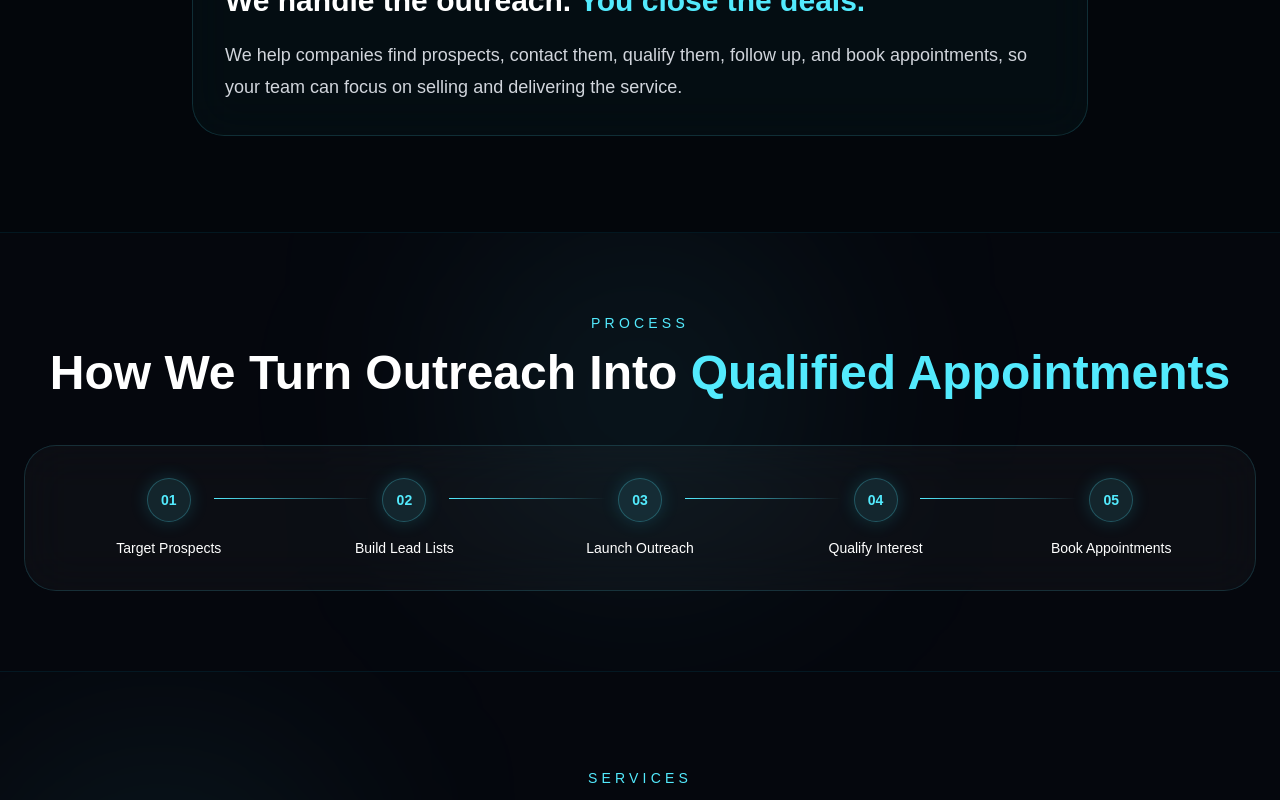
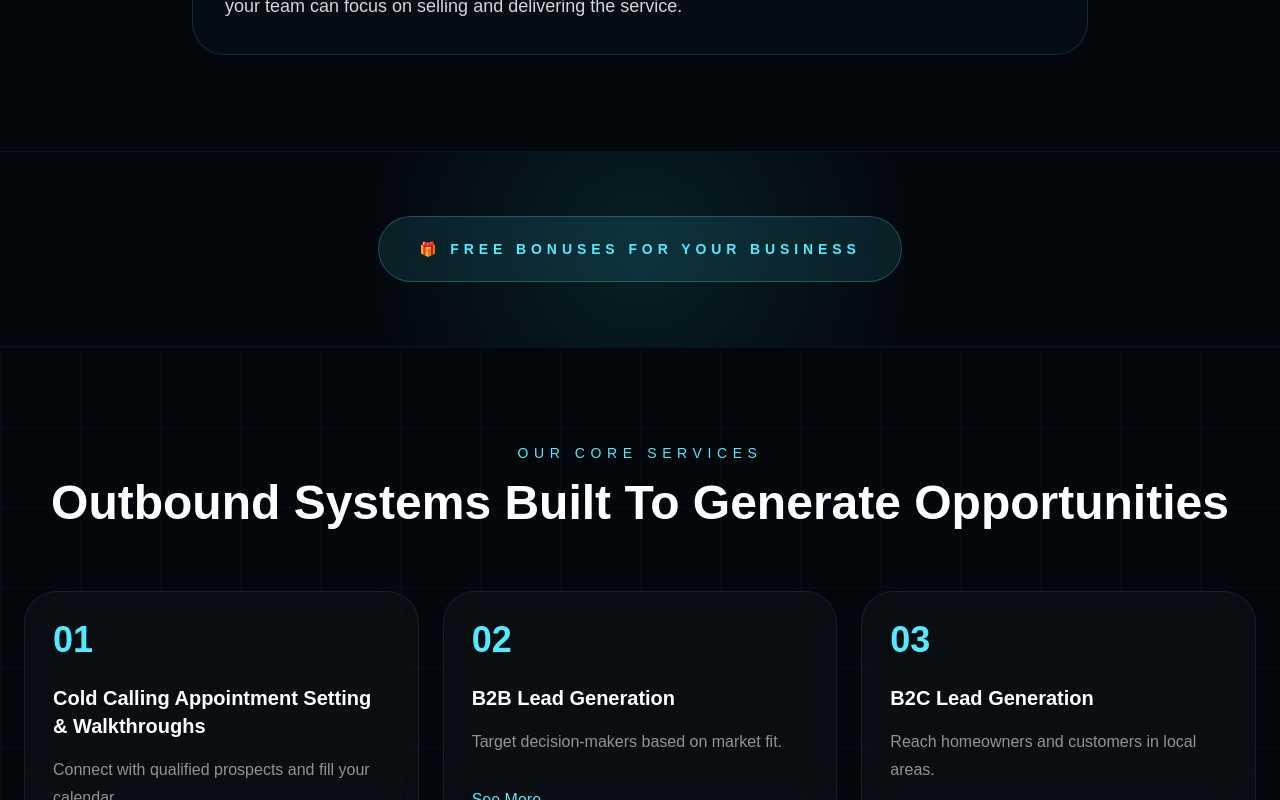
Before and after one commit to zaddyisrar/leadsrift, a Next.js app: page / in a window 1280 px wide. Shown: the part 2000-2800 px from the top of the page. Built offline with nearby package versions, Linux system fonts and the light colour scheme.

Commit message:
homepage redesign and bonus popup update

```diff
--- a/src/app/bonuses/page.js
+++ /dev/null
@@ -1,100 +0,0 @@
-import Navbar from "@/components/Navbar";
-import Footer from "@/components/Footer";
-
-const bonuses = [
-{
-number:"01",
-title:"Free Market Targeting Audit",
-desc:"We identify your best industries, locations, decision-makers, and service areas before launching outreach.",
-},
-
-{
-number:"02",
-title:"Custom Call Script & Objection Handling",
-desc:"We create scripts for your industry including responses for common objections.",
-},
-
-{
-number:"03",
-title:"Email & LinkedIn Outreach Sequences",
-desc:"We write professional outreach messages designed to start real conversations.",
-},
-
-{
-number:"04",
-title:"CRM & Lead Tracking Setup",
-desc:"We help track every lead, conversation, appointment and follow-up.",
-},
-
-{
-number:"05",
-title:"Weekly Performance Report",
-desc:"Clear reporting on calls, leads contacted, interested prospects and booked meetings.",
-},
-
-{
-number:"06",
-title:"Appointment Quality Filter",
-desc:"We qualify prospects based on location, service need, decision-maker status and buying intent.",
-},
-];
-
-export default function BonusesPage() {
-return (
-<main className="min-h-screen bg-[#05070d] text-white">
-
-<Navbar/>
-
-<section className="px-6 pt-40 pb-24">
-
-<div className="mx-auto max-w-5xl text-center">
-
-<p className="text-sm font-semibold tracking-[0.4em] text-cyan-300">
-BONUSES INCLUDED
-</p>
-
-<h1 className="mt-6 text-5xl font-semibold">
-Everything Included With Your Outreach System
-</h1>
-
-<p className="mx-auto mt-6 max-w-3xl leading-8 text-gray-400">
-No hidden fees. No surprise add-ons.
-Everything below comes included.
-</p>
-
-</div>
-
-<div className="mx-auto mt-20 grid max-w-6xl gap-6 md:grid-cols-2">
-
-{bonuses.map((item)=>(
-
-<div
-key={item.title}
-className="rounded-[2rem] border border-cyan-300/10 bg-white/[0.03] p-8 hover:border-cyan-300/30"
->
-
-<p className="text-cyan-300 text-sm">
-{item.number}
-</p>
-
-<h2 className="mt-4 text-2xl font-semibold">
-{item.title}
-</h2>
-
-<p className="mt-5 leading-8 text-gray-400">
-{item.desc}
-</p>
-
-</div>
-
-))}
-
-</div>
-
-</section>
-
-<Footer/>
-
-</main>
-);
-}
--- a/src/app/page.js
+++ b/src/app/page.js
@@ -1,3 +1,4 @@
+import BonusStack from "@/components/BonusStack";
 import Navbar from "@/components/Navbar";
 import Hero from "@/components/Hero";
 import ProofBar from "@/components/ProofBar";
@@ -17,7 +18,7 @@ export default function Home() {
       <Hero />
       <ProofBar />
       <Problem />
-      <Process />
+      <BonusStack />
       <Services />
       <Industries />
       <Packages />
--- a/src/app/process/page.js
+++ b/src/app/process/page.js
@@ -5,7 +5,7 @@ import Footer from "@/components/Footer";
 const steps = [
   {
     number: "01",
-    title: "Strategy Call",
+    title: "Strategy Mapping",
     label: "System initialized",
     log: "We map your offer, target market, current pipeline, sales capacity, and growth objectives before touching outreach.",
     details: [
--- a/src/app/services/page.js
+++ b/src/app/services/page.js
@@ -5,14 +5,14 @@ import Footer from "@/components/Footer";
 const services = [
   {
     number: "01",
-    title: "Cold Calling Appointment Setting",
+    title: "Cold Calling Appointment Setting & Walkthroughs",
     description:
-      "Our trained callers contact your target prospects, qualify interest, handle objections, and schedule appointments directly into your calendar.",
+      "Our outbound specialists connect with qualified prospects, handle objections, and book high-quality appointments directly into your calendar.",
     points: [
-      "Prospect calling",
-      "Qualification",
-      "Objection handling",
-      "Appointment booking",
+      "Targeted prospect outreach",
+      "Lead qualification & intent verification",
+      "Objection handling & conversation management",
+      "Qualified appointment booking"
     ],
   },
   {
@@ -73,18 +73,6 @@ const services = [
       "Lead tracking",
       "Follow-up management",
       "Pipeline organization",
-    ],
-  },
-  {
-    number: "07",
-    title: "Walkthrough and Site Visit Booking",
-    description:
-      "Perfect for commercial cleaning, roofing, solar, real estate, SaaS, and field service companies that need online or in-person appointments or walkthroughs.",
-    points: [
-      "Site visits",
-      "Walkthrough booking",
-      "Online appointments",
-      "Field services",
     ],
   },
 ];
@@ -154,7 +142,7 @@ export default function ServicesPage() {
             </p>
 
             <h2 className="mt-4 text-3xl font-semibold leading-tight md:text-5xl">
-              Not just outreach. A complete appointment pipeline.
+              More than outreach. A complete appointment generation system.
             </h2>
           </div>
 
--- a/src/components/BonusStack.jsx
+++ b/src/components/BonusStack.jsx
@@ -1,70 +1,123 @@
-const bonuses = [
-  "Free Market Targeting Audit",
-  "Custom Call Script",
-  "Email & LinkedIn Sequences",
-  "CRM & Lead Tracking Setup",
-  "Weekly Performance Report",
-  "Appointment Quality Filter",
-];
+"use client";
+
+import { useState } from "react";
 
 export default function BonusStack() {
+  const [open, setOpen] = useState(false);
+
+  const bonuses = [
+    {
+      title: "Bonus 1: Free Market Targeting Audit",
+      text: "We identify your best industries, locations, decision-makers, and service areas before launching outreach.",
+    },
+    {
+      title: "Bonus 2: Custom Call Script and Objection Handling",
+      text: "We create scripts for your industry, including responses for common objections.",
+    },
+    {
+      title: "Bonus 3: Email and LinkedIn Outreach Sequences",
+      text: "We write professional outreach messages designed to start real conversations.",
+    },
+    {
+      title: "Bonus 4: CRM and Lead Tracking Setup",
+      text: "We help you track every lead, conversation, appointment, follow-up, and campaign result.",
+    },
+    {
+      title: "Bonus 5: Weekly Performance Report",
+      text: "You get clear weekly reporting on calls made, leads contacted, interested prospects, booked appointments, and follow-ups.",
+    },
+    {
+      title: "Bonus 6: Appointment Quality Filter",
+      text: "We do not just book random calls. We qualify prospects based on location, service need, decision-maker status, and buying intent.",
+    },
+  ];
+
   return (
-    <section className="relative overflow-hidden border-b border-cyan-500/10 bg-[#05070d] px-6 py-20">
-      <div className="absolute left-0 top-20 h-72 w-72 rounded-full bg-cyan-300/10 blur-[120px]" />
-      <div className="absolute right-0 bottom-0 h-80 w-80 rounded-full bg-cyan-300/10 blur-[130px]" />
+    <>
+      <section className="relative overflow-hidden border-b border-cyan-500/10 bg-[#03060b] px-6 py-16">
+        <div className="absolute inset-0 bg-[radial-gradient(circle_at_center,rgba(34,211,238,0.12),transparent_45%)]" />
 
-      <div className="relative mx-auto max-w-7xl">
-        {/* Heading */}
-        <div className="mx-auto mb-12 max-w-3xl text-center">
-          <p className="mb-4 text-sm font-medium uppercase tracking-[0.3em] text-cyan-300">
-            Bonus Stack
-          </p>
+        <div className="relative mx-auto flex max-w-7xl justify-center">
+          <button
+            onClick={() => setOpen(true)}
+            className="group relative overflow-hidden rounded-full border border-cyan-300/25 bg-cyan-300/10 px-10 py-5 backdrop-blur-xl transition hover:scale-105 hover:border-cyan-300/40 hover:bg-cyan-300/15"
+          >
+            <div className="absolute inset-0 bg-cyan-300/10 opacity-0 blur-xl transition group-hover:opacity-100" />
 
-          <h2 className="text-4xl font-semibold tracking-tight text-white md:text-5xl">
-            Everything You Need To{" "}
-            <span className="text-cyan-300">
-              Launch Outbound
+            <span className="relative text-sm font-semibold uppercase tracking-[0.35em] text-cyan-300">
+              🎁 FREE BONUSES FOR YOUR BUSINESS
             </span>
-          </h2>
+          </button>
         </div>
+      </section>
 
-        {/* Stack */}
-        <div className="relative mx-auto grid max-w-5xl gap-3">
+      {open && (
+        <div className="fixed inset-0 z-[999] flex items-center justify-center bg-black/75 p-6 backdrop-blur-md">
+          <div className="relative max-h-[90vh] w-full max-w-5xl overflow-y-auto rounded-[2.5rem] border border-cyan-300/20 bg-[#050914] p-8 shadow-[0_0_100px_rgba(34,211,238,0.15)] md:p-10">
+            <div className="absolute -right-24 -top-24 h-72 w-72 rounded-full bg-cyan-300/10 blur-[90px]" />
+            <div className="absolute -bottom-24 -left-24 h-72 w-72 rounded-full bg-cyan-300/10 blur-[90px]" />
 
-          {bonuses.map((bonus, index) => (
-            <div
-              key={bonus}
-              className="group relative flex items-center justify-between overflow-hidden rounded-[1.5rem] border border-cyan-300/15 bg-[#07111f]/85 px-5 py-4 backdrop-blur-xl transition duration-500 hover:border-cyan-300/35 hover:bg-cyan-300/[0.05]"
-              style={{
-                transform: `translateX(${index % 2 === 0 ? 0 : 20}px)`
-              }}
+            <button
+              onClick={() => setOpen(false)}
+              className="absolute right-7 top-7 z-10 text-2xl text-white/40 transition hover:text-white"
             >
-              {/* left cyan bar */}
-              <div className="absolute left-0 top-0 h-full w-1 bg-cyan-300/40 shadow-[0_0_20px_rgba(34,211,238,0.8)]" />
+              ✕
+            </button>
 
-              {/* glow */}
-              <div className="absolute right-0 top-0 h-24 w-24 bg-cyan-300/10 blur-[50px] opacity-0 transition duration-500 group-hover:opacity-100" />
+            <div className="relative">
+              <div className="mb-6 inline-flex rounded-full border border-red-500/20 bg-red-500/10 px-4 py-2 text-xs font-medium uppercase tracking-[0.3em] text-red-300">
+                LIMITED BONUS ACCESS — STRATEGY CALL ONLY
+              </div>
 
-              <div className="flex items-center gap-4">
+              <h2 className="max-w-3xl text-4xl font-semibold leading-tight text-white md:text-6xl">
+                Unlock 6 Free Bonuses Before Your Campaign Starts
+              </h2>
 
-                <div className="flex h-9 w-9 items-center justify-center rounded-full border border-cyan-300/25 bg-cyan-300/10 text-sm text-cyan-300 shadow-[0_0_18px_rgba(34,211,238,0.25)]">
-                  0{index + 1}
+              <p className="mt-6 max-w-2xl leading-8 text-white/60">
+                Most agencies charge extra for these systems. We include them
+                to help launch faster, track better, and book higher-quality
+                appointments.
+              </p>
+
+              <div className="mt-10 grid gap-5 md:grid-cols-2">
+                {bonuses.map((item) => (
+                  <div
+                    key={item.title}
+                    className="rounded-[2rem] border border-cyan-300/10 bg-white/[0.03] p-6 transition hover:border-cyan-300/25 hover:bg-cyan-300/[0.05]"
+                  >
+                    <h3 className="text-lg font-semibold text-cyan-300">
+                      {item.title}
+                    </h3>
+
+                    <p className="mt-4 leading-7 text-white/60">
+                      {item.text}
+                    </p>
+                  </div>
+                ))}
+              </div>
+
+              <div className="mt-10 rounded-[2rem] border border-cyan-300/15 bg-cyan-300/[0.04] p-6 text-center">
+                <p className="text-sm uppercase tracking-[0.35em] text-cyan-300">
+                  BONUS VALUE
+                </p>
+
+                <div className="mt-2 text-3xl text-white/25 line-through">
+                  $1500+
                 </div>
 
-                <h3 className="text-base font-medium text-white">
-                  {bonus}
-                </h3>
-
+                <div className="text-6xl font-bold text-cyan-300">FREE</div>
               </div>
 
-              <div className="hidden h-px flex-1 mx-6 bg-gradient-to-r from-cyan-300/25 to-transparent md:block" />
-
-              <div className="h-2 w-2 rounded-full bg-cyan-300 shadow-[0_0_18px_rgba(34,211,238,0.9)]" />
-
+              <button
+                onClick={() => setOpen(false)}
+                className="mt-8 w-full rounded-full border border-cyan-300/30 bg-cyan-300/10 px-8 py-4 text-sm font-semibold uppercase tracking-[0.25em] text-cyan-300 transition hover:bg-cyan-300/20 hover:text-white"
+              >
+                Claim These Bonuses In Your Strategy Call
+              </button>
             </div>
-          ))}
+          </div>
         </div>
-      </div>
-    </section>
+      )}
+    </>
   );
 }
--- a/src/components/Hero.jsx
+++ b/src/components/Hero.jsx
@@ -63,7 +63,7 @@ export default function Hero() {
         </div>
 
         <h1 className="mx-auto max-w-6xl text-5xl font-semibold leading-[0.92] tracking-tight text-white md:text-7xl lg:text-[88px]">
-          We Book Qualified Sales Appointments for Businesses {" "}
+          We Book Qualified B2B/B2C Appointments without{" "}
           <span className="text-cyan-300 drop-shadow-[0_0_35px_rgba(34,211,238,0.4)]">
             Hiring An In-House Sales Team
           </span>
@@ -72,7 +72,7 @@ export default function Hero() {
         <p className="mx-auto mt-8 max-w-3xl text-base leading-9 text-gray-300 md:text-lg">
           LeadsRift builds and manages done-for-you outreach systems using
           cold calling, email marketing, and LinkedIn outreach to help B2B and
-          B2C companies fill their calendar with qualified prospects in their
+          B2C Businesses fill their calendar with qualified prospects in their
           target service areas.
         </p>
 
--- a/src/components/ProofBar.jsx
+++ b/src/components/ProofBar.jsx
@@ -50,7 +50,7 @@ export default function ProofBar() {
             href="/reviews"
             className="rounded-full border border-cyan-300/45 bg-cyan-300/10 px-7 py-3.5 text-center text-sm font-bold text-cyan-100 shadow-[0_0_28px_rgba(34,211,238,0.18)] transition duration-300 hover:border-cyan-300/80 hover:bg-cyan-300 hover:text-black hover:shadow-[0_0_35px_rgba(34,211,238,0.35)]"
           >
-            See What They Say About Us?
+            See What OUR CLIENTS Say'S About Us?
           </Link>
         </div>
       </div>
--- a/src/components/Services.jsx
+++ b/src/components/Services.jsx
@@ -1,80 +1,134 @@
-import Link from "next/link";
+"use client";
+
+import { useState } from "react";
 
 const services = [
   {
-    title: "Cold Calling Appointment Setting",
-    desc: "Our trained callers contact your target prospects, qualify interest, handle objections, and schedule appointments directly into your calendar.",
+    number: "01",
+    title: "Cold Calling Appointment Setting & Walkthroughs",
+    preview: "Connect with qualified prospects and fill your calendar.",
+    points: [
+      "Targeted prospect outreach",
+      "Lead qualification & intent verification",
+      "Objection handling & conversation management",
+      "Qualified appointment booking",
+    ],
   },
   {
+    number: "02",
     title: "B2B Lead Generation",
-    desc: "We build targeted lead lists based on industry, location, company size, decision-maker role, and service area.",
+    preview: "Target decision-makers based on market fit.",
+    points: [
+      "Industry targeting",
+      "Decision makers",
+      "Company filtering",
+      "Lead research",
+    ],
   },
   {
+    number: "03",
     title: "B2C Lead Generation",
-    desc: "We help local service businesses reach homeowners, property owners, and potential customers in specific geographic areas.",
+    preview: "Reach homeowners and customers in local areas.",
+    points: [
+      "Homeowner targeting",
+      "Local markets",
+      "Service areas",
+      "Lead sourcing",
+    ],
+  },
+  {
+    number: "04",
+    title: "Email Marketing Outreach",
+    preview: "Generate conversations through personalized outreach.",
+    points: [
+      "Email campaigns",
+      "Personalized messaging",
+      "Reply tracking",
+      "Follow-up sequences",
+    ],
+  },
+  {
+    number: "05",
+    title: "LinkedIn Outreach",
+    preview: "Turn LinkedIn connections into sales opportunities.",
+    points: [
+      "Connection strategy",
+      "Message sequences",
+      "Follow-ups",
+      "Conversation tracking",
+    ],
+  },
+  {
+    number: "06",
+    title: "CRM Management and Follow-Up",
+    preview: "Keep your pipeline organized and active.",
+    points: [
+      "CRM updates",
+      "Lead tracking",
+      "Follow-up management",
+      "Pipeline organization",
+    ],
   },
 ];
 
 export default function Services() {
+  const [open, setOpen] = useState(null);
+
   return (
-    <section
-      id="services"
-      className="relative overflow-hidden border-b border-cyan-500/10 bg-[#05070d] px-6 py-24"
-    >
-      <div className="pointer-events-none absolute left-0 top-20 h-80 w-80 rounded-full bg-cyan-300/10 blur-[130px]" />
-      <div className="pointer-events-none absolute right-0 bottom-0 h-72 w-72 rounded-full bg-cyan-300/8 blur-[130px]" />
+    <section className="relative overflow-hidden border-b border-cyan-500/10 bg-[#03060b] px-6 py-24">
+      <div className="absolute inset-0 bg-[linear-gradient(rgba(34,211,238,0.04)_1px,transparent_1px),linear-gradient(90deg,rgba(34,211,238,0.04)_1px,transparent_1px)] bg-[size:80px_80px]" />
 
       <div className="relative mx-auto max-w-7xl">
-        <div className="mx-auto mb-12 max-w-3xl text-center">
-          <p className="mb-4 text-sm font-medium uppercase tracking-[0.3em] text-cyan-300">
-            Services
+        <div className="mb-16 text-center">
+          <p className="mb-4 text-sm uppercase tracking-[0.4em] text-cyan-300">
+            OUR CORE SERVICES
           </p>
 
-          <h2 className="text-4xl font-semibold tracking-tight text-white md:text-5xl">
-            Outbound Services Built To{" "}
-            <span className="text-cyan-300">Book Qualified Appointments</span>
+          <h2 className="text-5xl font-semibold text-white">
+            Outbound Systems Built To Generate Opportunities
           </h2>
-
-          <p className="mt-6 text-lg leading-8 text-gray-300">
-            We handle the outreach, lead generation, follow-up, and appointment
-            setting system behind your growth.
-          </p>
         </div>
 
-        <div className="grid gap-4 md:grid-cols-3">
+        <div className="grid gap-6 md:grid-cols-3">
           {services.map((service, index) => (
             <div
               key={service.title}
-              className="group relative overflow-hidden rounded-[1.5rem] border border-cyan-300/10 bg-white/[0.03] p-5 transition duration-500 hover:-translate-y-1 hover:border-cyan-300/35 hover:bg-cyan-300/[0.05]"
+              className="rounded-[2rem] border border-cyan-300/10 bg-white/[0.03] p-7 backdrop-blur-xl transition hover:-translate-y-2 hover:border-cyan-300/30"
             >
-              <div className="pointer-events-none absolute -right-16 -top-16 h-36 w-36 rounded-full bg-cyan-300/10 blur-[70px] opacity-0 transition duration-500 group-hover:opacity-100" />
-
-              <div className="relative mb-4 flex items-center gap-3">
-                <span className="flex h-9 w-9 items-center justify-center rounded-xl border border-cyan-300/25 bg-cyan-300/10 text-xs font-bold text-cyan-300 shadow-[0_0_18px_rgba(34,211,238,0.16)]">
-                  0{index + 1}
-                </span>
-
-                <div className="h-px flex-1 bg-gradient-to-r from-cyan-300/30 to-transparent" />
+              <div className="mb-6 text-4xl font-bold text-cyan-300">
+                {service.number}
               </div>
 
-              <h3 className="relative text-xl font-semibold text-white">
+              <h3 className="text-xl font-semibold text-white">
                 {service.title}
               </h3>
 
-              <p className="relative mt-3 text-sm leading-7 text-gray-400">
-                {service.desc}
+              <p className="mt-4 leading-7 text-white/55">
+                {service.preview}
               </p>
+
+              {open === index && (
+                <div className="mt-6 space-y-3">
+                  {service.points.map((point) => (
+                    <div
+                      key={point}
+                      className="flex items-center gap-3 text-white/75"
+                    >
+                      <div className="h-2 w-2 rounded-full bg-cyan-300" />
+                      {point}
+                    </div>
+                  ))}
+                </div>
+              )}
+
+              <button
+                onClick={() => setOpen(open === index ? null : index)}
+                className="mt-8 text-cyan-300 transition hover:text-white"
+              >
+                {open === index ? "Show Less" : "See More →"}
+              </button>
             </div>
           ))}
-        </div>
-
-        <div className="mt-10 flex justify-center">
-          <Link
-            href="/services"
-            className="rounded-full border border-cyan-300/45 bg-cyan-300/10 px-7 py-3.5 text-center text-sm font-bold text-cyan-100 shadow-[0_0_28px_rgba(34,211,238,0.18)] transition duration-300 hover:border-cyan-300/80 hover:bg-cyan-300 hover:text-black hover:shadow-[0_0_35px_rgba(34,211,238,0.35)]"
-          >
-            Explore More Services
-          </Link>
         </div>
       </div>
     </section>
```
Also changed, not shown: src/app/industries/page.js (+1 -61 lines), src/app/packages/page.js (+0 -10 lines), src/components/Industries.jsx (+2 -13 lines), src/components/Packages.jsx (+0 -11 lines).
